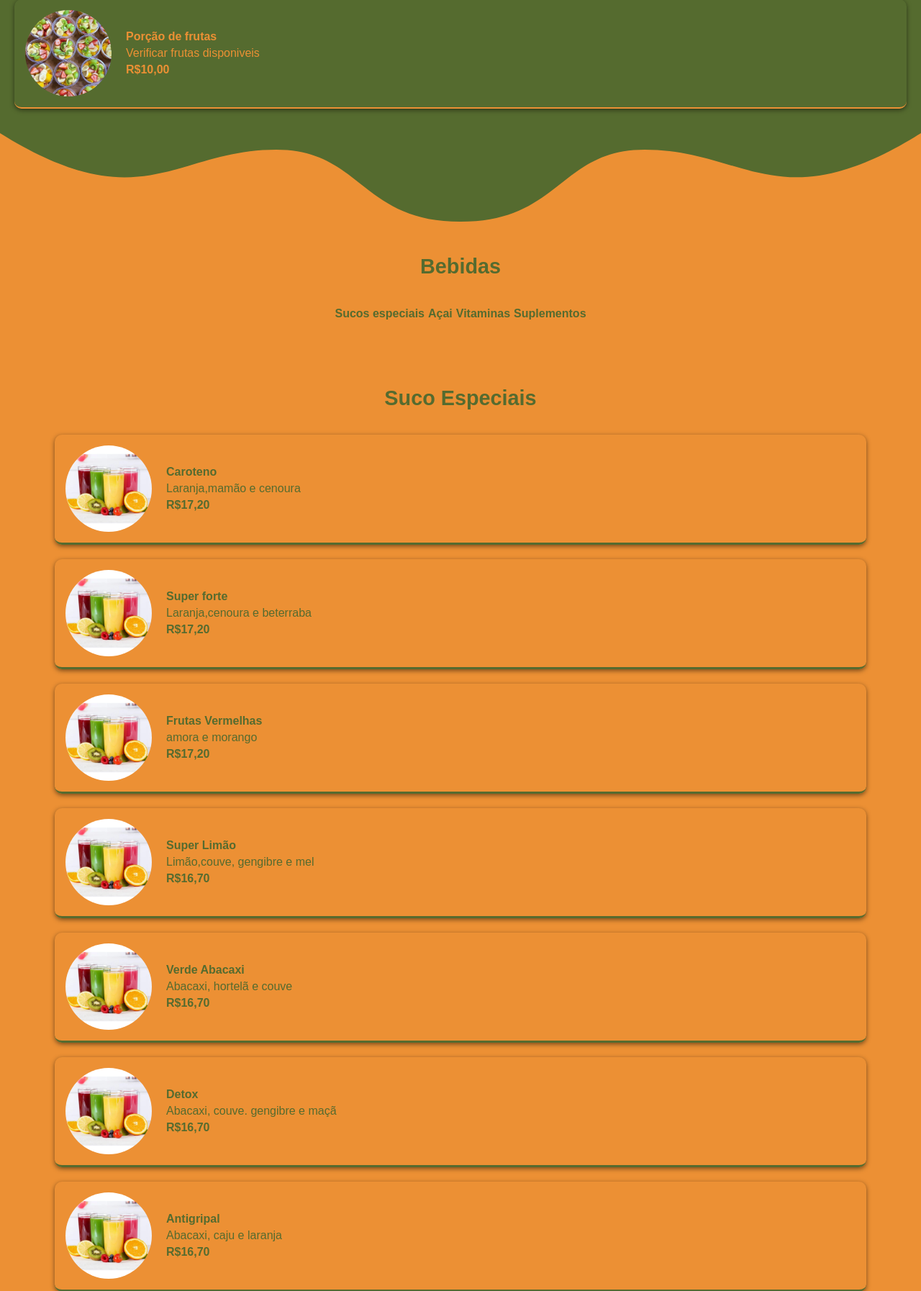
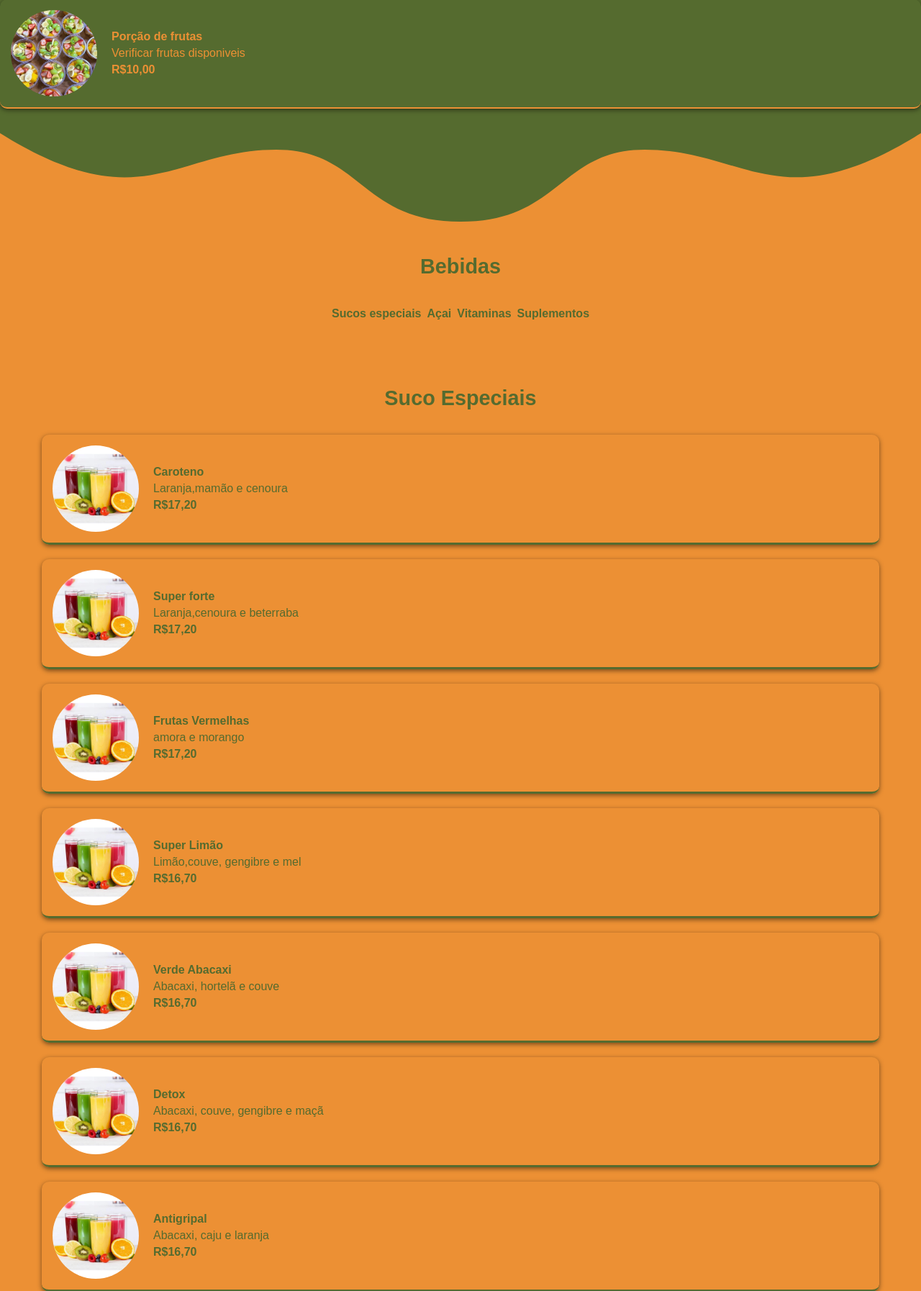
Before and after one commit to lucasdantaas/manga, a Flask app: page / in a window 1280 px wide. Shown: the part 4679-6473 px from the top of the page at 72% size. Run offline with Flask 3, Linux system fonts and the light colour scheme.

Commit message:
Add files via upload

```diff
--- a/src/static/css/index.css
+++ b/src/static/css/index.css
@@ -38,23 +38,26 @@ body {
     top: 0;
     z-index: 2;
     display: flex;
+    width: 100%;
     padding: 20px 0;
     text-align: center;
     background-color: #ec9034;
     justify-content: center;
-    white-space: nowrap;
+    width: 100%;
 
 
 }
 
 
 .menu2 ul {
+
+    justify-content: center;
     list-style: none;
     margin: 0;
     padding: 0;
     display: flex;
     flex-wrap: wrap;
-    gap: 5px;
+    gap: 8px;
 }
 
 .menu2 li a {
@@ -94,7 +97,8 @@ body {
     margin-top: -7px;
     background-color: #556b2f;
     color:#f2c68b;
-    padding: 20px;
+    padding-top: 20px;
+    padding-bottom: 20px;
     margin-bottom: -0.5px;
 }
 
--- a/src/templates/index.html
+++ b/src/templates/index.html
@@ -23,12 +23,12 @@
     <div class="conteudo">
         <div class="produtos">
             <h1 id="almoco">Almoço</h1>
-            <p style="text-align: center;color: #ec9034;">Segunda a Sexta - 11:30 ás 14:00</p>
+            <p style="text-align: center;color: #ec9034;">Segunda à Sexta - 11:30 às 14:00</p>
             <div class="produto">
                 <img src="src/static/image/almoço.jpg" alt="" class="img-produto">
                 <div class="legenda">
                     <strong><p>Segunda-feira</p></strong>
-                    <p>Fricassê de frango,arroz branco,feijão,legumes ou salada.</p>
+                    <p>Fricassê de frango, arroz branco, feijão, legumes ou salada.</p>
                     <strong><p>R$30,00</p></strong>
                 </div>
             </div>
@@ -36,7 +36,7 @@
                 <img src="src/static/image/almoço.jpg" alt="" class="img-produto">
                 <div class="legenda">
                     <strong><p>Terça-feira</p></strong>
-                    <p>Filé de tilápia á Portuguesa, arroz branco,feijão,purê de abóbora e salada.</p>
+                    <p>Filé de tilápia à Portuguesa, arroz branco, feijão, purê de abóbora e salada.</p>
                     <strong><p>R$30,00</p></strong>
                 </div>
             </div>
@@ -44,7 +44,7 @@
                 <img src="src/static/image/almoço.jpg" alt="" class="img-produto">
                 <div class="legenda">
                     <strong><p>Quarta-feira</p></strong>
-                    <p>Isca de frango com legumes,arroz branco,feijão,creme de milho e salada.</p>
+                    <p>Isca de frango com legumes, arroz branco, feijão, creme de milho e salada.</p>
                     <strong><p>R$30,00</p></strong>
                 </div>
             </div>
@@ -52,7 +52,7 @@
                 <img src="src/static/image/almoço.jpg" alt="" class="img-produto">
                 <div class="legenda">
                     <strong><p>Quinta-feira</p></strong>
-                    <p>Picadinho de carne,arroz branco,feijão,farofa de cenoura e salada.</p>
+                    <p>Picadinho de carne, arroz branco, feijão, farofa de cenoura e salada.</p>
                     <strong><p>R$30,00</p></strong>
                 </div>
             </div>
@@ -60,7 +60,7 @@
                 <img src="src/static/image/almoço.jpg" alt="" class="img-produto">
                 <div class="legenda">
                     <strong><p>Sexta-feira</p></strong>
-                    <p>Coxinha de asa assada,arroz branco,feijão,creme de milho e salada.</p>
+                    <p>Coxinha de asa assada, arroz branco, feijão, creme de milho e salada.</p>
                     <strong><p>R$30,00</p></strong>
                 </div>
             </div>
@@ -203,7 +203,7 @@
             <div class="produto">
                 <img src="src/static/image/bolo.jpeg" alt="" class="img-produto">
                 <div class="legenda">
-                    <strong><p>Bolo (fatia)</p></strong>
+                    <strong><p>Bolo(fatia)</p></strong>
                     <strong><p>R$9,00</p></strong>
                 </div>
             </div>
@@ -305,7 +305,7 @@
                             <img src="src/static/image/sucos.jpeg" alt="" class="img-produto">
                             <div class="legenda2">
                                 <strong><p>Detox</p></strong>
-                                <p>Abacaxi, couve. gengibre e maçã</p>
+                                <p>Abacaxi, couve, gengibre e maçã</p>
                                 <strong><p>R$16,70</p></strong>
                             </div>
                         </div>
@@ -491,7 +491,7 @@
         <strong><p>Horário de Funcionamento</p></strong>
         <p>Seg a Sex: 7h às 21:30</p>
         <p>Sábado e feriados: 7h às 14:30</p>
-        <p>Domingo: 9hrs as 13hrs</p>
+        <p>Domingo: 9h às 13h</p>
         </div>
         <div style="border-top: 1px solid #ec9034;">
         <strong><p>Endereço</p></strong>
@@ -511,12 +511,17 @@
     const menu2Top = menu2.getBoundingClientRect().top;
 
     if (menu2Top <= 0) {
+        menu.style.position = 'none';
         menu.style.display = 'none';
+
+        menu.style.backgroundColor = '#ec9034';
         // Esconde o menu 1
         document.body.style.backgroundColor = '#ec9034'; // Fundo laranja
     } else {
         menu.style.display = 'flex'; // Mostra o menu 1
-        document.body.style.backgroundColor = '#556b2f'; // Fundo verde
+        menu.style.backgroundColor = '#556b2f';
+        document.body.style.backgroundColor = '#556b2f';
+         // Fundo verde
     }
 });
 
```
